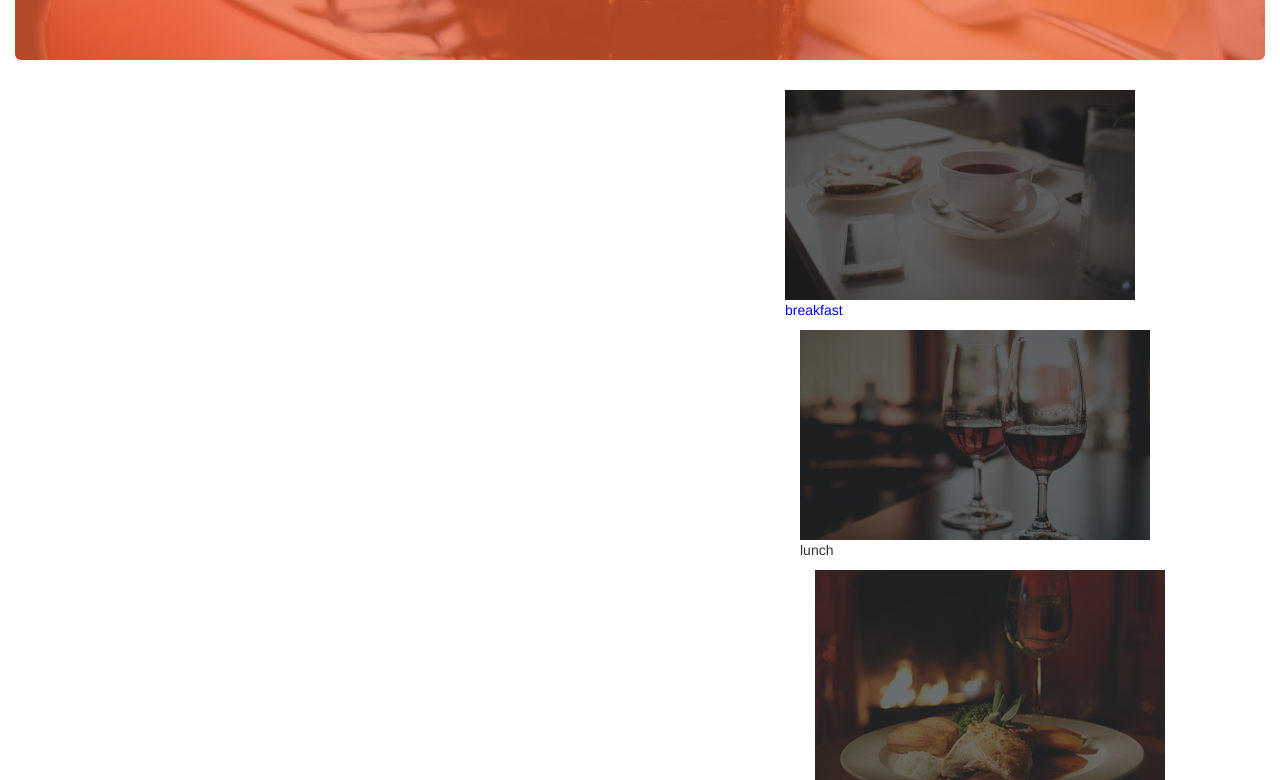
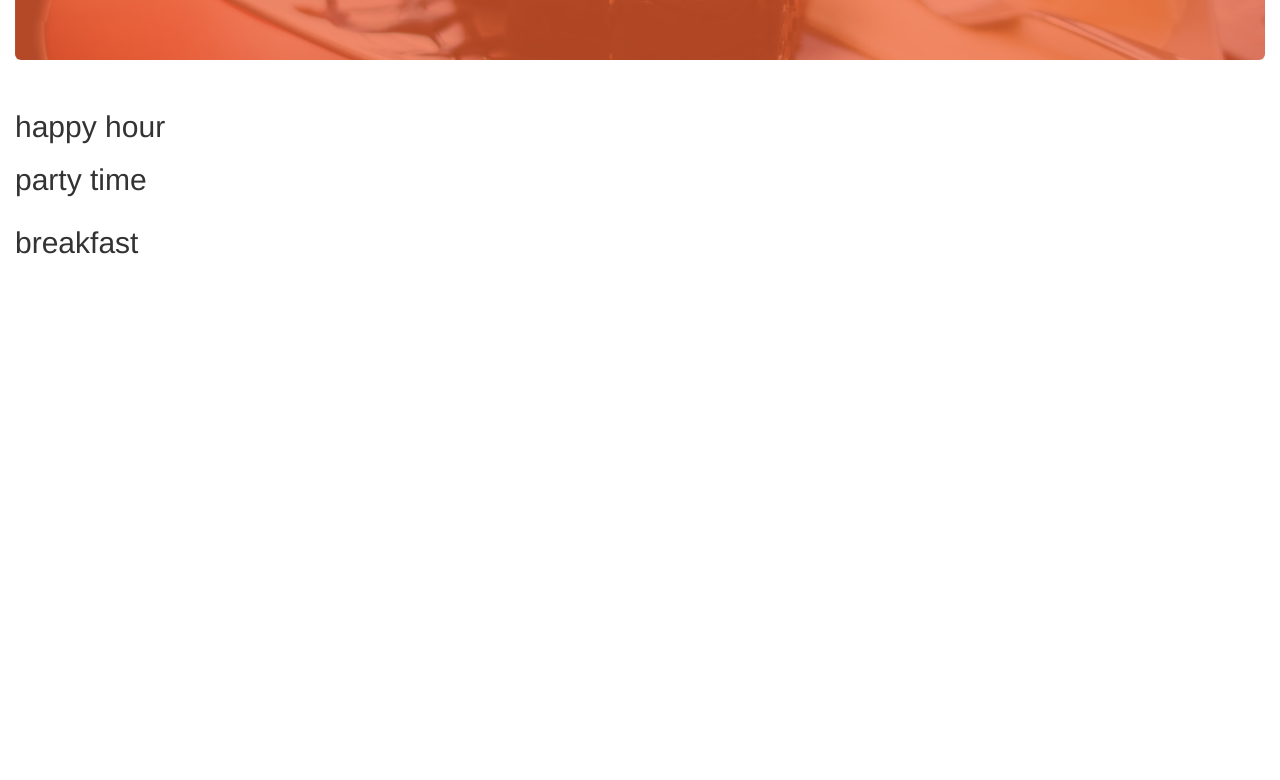
Before and after one commit to lorrainemikai/anita-s-kitchen, a plain HTML site: page index.html in a window 1280 px wide. Shown: the part 397-1177 px from the top of the page. After the commit the page ends 800 px from the top, so only its background shows below. Drawn offline with nearby package versions, Linux system fonts and the light colour scheme.

Commit message:
first commit

```diff
--- a/css/style.css
+++ b/css/style.css
@@ -3,6 +3,6 @@ background-image: url(../images/backgrounds/landing.jpg);
   background-size: cover;
 }
 
-.row{
-  float: right;
+#id{
+  background: url (../images/foodtop/breakfast.jpg)
 }
--- a/index.html
+++ b/index.html
@@ -17,27 +17,29 @@
       </div>
     </div>
   </div>
-    <div class="container">
+  <!-- first column-->
   <div class="row">
-    <div class="col-md-3">
-      <div class="col-md-3">
-        <img src="../images/foodtop/breakfast.jpg" alt="">
-        <p><span style="color:blue">breakfast</span></p>
+    <div class="col-lg-12">
+      <div class="col-lg-3">
+        <div id="happy">
+          <h2>happy hour</h2>
+          </div>
+      <div id="party">
+        <h2>party time</h2>
 
-        <div class="col-md-3">
-          <img src="../images/foodtop/lunch.jpg" alt="">
-          <p>lunch</p>
-
-          <div class="col-md-3">
-            <img src="../images/foodtop/dinner.jpg" alt="">
-          </div>
-        </div>
-
+      </div>
       </div>
     </div>
   </div>
+  <!--second column-->
+  <div class="col-lg-3" id=breakfast>
+    <div class="overlay-row">
+
+<h2> breakfast</h2>
+    </div>
+
+
   </div>
-</div>
 <!-- Optional theme -->
 <link rel="stylesheet" href="https://maxcdn.bootstrapcdn.com/bootstrap/3.3.7/css/bootstrap-theme.min.css" integrity="sha384-rHyoN1iRsVXV4nD0JutlnGaslCJuC7uwjduW9SVrLvRYooPp2bWYgmgJQIXwl/Sp" crossorigin="anonymous">
 
```
